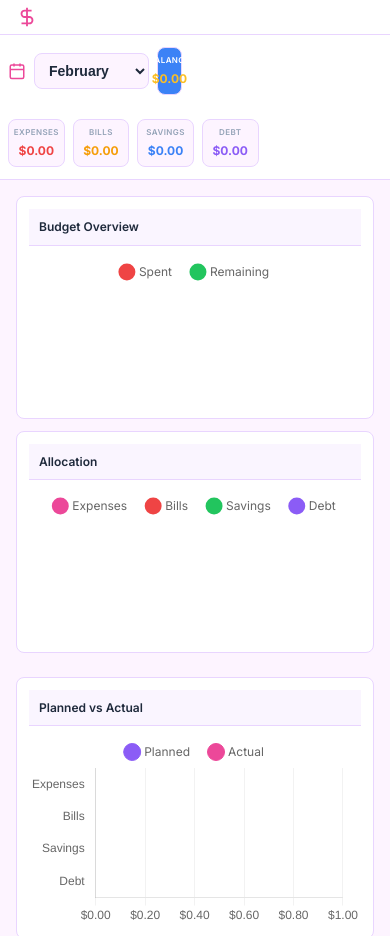
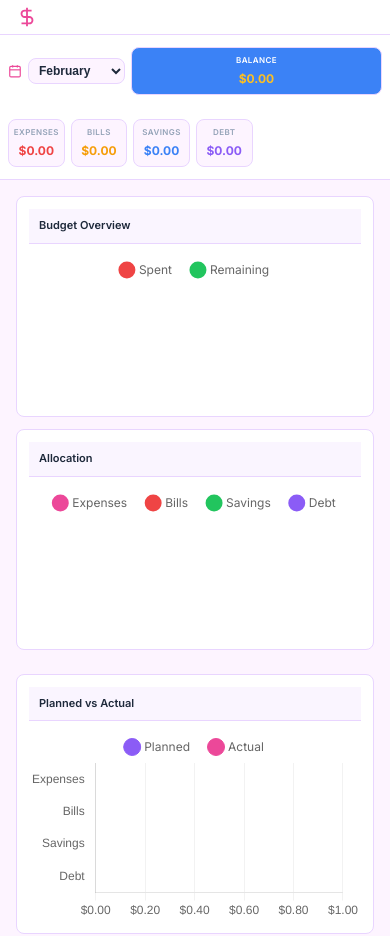
Before and after one commit to ImmaculateEben/personal-finance, a plain HTML site: page index.html in a window 390 px wide. Shown: the top 936 px of the page. Drawn offline with nearby package versions, Linux system fonts and the light colour scheme.

Commit message:
Reduce card title font sizes for more compact look

```diff
--- a/css/style.css
+++ b/css/style.css
@@ -329,7 +329,7 @@ body {
 }
 
 .section-title {
-    font-size: 0.875rem;
+    font-size: 0.8125rem;
     font-weight: 600;
     color: var(--text-primary);
     padding: 0.75rem 1rem;
@@ -1259,14 +1259,38 @@ body {
 
     .month-center-wrapper {
         display: flex;
-        justify-content: space-between;
+        justify-content: flex-start;
         align-items: center;
+        gap: 0.5rem;
         padding: 0.25rem 0;
         width: 100%;
     }
 
+    .calendar-icon {
+        width: 16px;
+        height: 16px;
+        flex-shrink: 0;
+    }
+
+    .month-selector {
+        padding: 0.375rem 0.5rem;
+        font-size: 0.8125rem;
+    }
+
+    .mobile-balance {
+        display: flex !important;
+        margin-left: auto;
+        padding: 0.375rem 0.625rem;
+        min-width: auto;
+        white-space: nowrap;
+    }
+
+    .desktop-only {
+        display: none;
+    }
+
     .budget-dashboard-title {
-        font-size: 0.9375rem;
+        display: none;
     }
 
     .header-summary-items {
@@ -1301,16 +1325,26 @@ body {
 
     .header-summary-item {
         flex: 0 0 auto;
-        min-width: 80px;
+        min-width: 70px;
         scroll-snap-align: start;
-    }
-
-    .mobile-balance {
-        display: flex !important;
-    }
-
-    .desktop-only {
-        display: none;
+        padding: 0.375rem 0.5rem;
+    }
+
+    .header-summary-label {
+        font-size: 0.5rem;
+    }
+
+    .header-summary-value {
+        font-size: 0.75rem;
+    }
+
+    .header-summary-item.balance {
+        background: #3b82f6;
+    }
+
+    .header-summary-item.balance .header-summary-label,
+    .header-summary-item.balance .header-summary-value {
+        color: #fff;
     }
 
     .main-content {
@@ -1326,7 +1360,7 @@ body {
     }
 
     .section-title {
-        font-size: 0.8125rem;
+        font-size: 0.75rem;
         padding: 0.625rem 0.75rem;
     }
 
@@ -1517,15 +1551,33 @@ body {
 
     .month-center-wrapper {
         display: flex;
-        justify-content: space-between;
+        justify-content: flex-start;
         align-items: center;
+        gap: 0.375rem;
+    }
+
+    .calendar-icon {
+        width: 14px;
+        height: 14px;
+    }
+
+    .month-selector {
+        padding: 0.25rem 0.375rem;
+        font-size: 0.75rem;
     }
 
     .mobile-balance {
         display: flex !important;
+        margin-left: auto;
+        padding: 0.25rem 0.5rem;
+        min-width: auto;
     }
 
     .desktop-only {
+        display: none;
+    }
+
+    .budget-dashboard-title {
         display: none;
     }
 
@@ -1536,7 +1588,7 @@ body {
         scroll-snap-type: x mandatory;
         -webkit-overflow-scrolling: touch;
         scrollbar-width: none;
-        gap: 0.5rem;
+        gap: 0.375rem;
         width: 100%;
         padding: 0.25rem 0;
     }
@@ -1552,7 +1604,7 @@ body {
         scroll-snap-type: x mandatory;
         -webkit-overflow-scrolling: touch;
         scrollbar-width: none;
-        gap: 0.5rem;
+        gap: 0.375rem;
     }
 
     .header-summary-scroll::-webkit-scrollbar {
@@ -1561,7 +1613,7 @@ body {
 
     .header-summary-item {
         flex: 0 0 auto;
-        min-width: 70px;
+        min-width: 60px;
         scroll-snap-align: start;
         padding: 0.25rem 0.375rem;
     }
@@ -1572,6 +1624,15 @@ body {
 
     .header-summary-value {
         font-size: 0.75rem;
+    }
+
+    .header-summary-item.balance {
+        background: #3b82f6;
+    }
+
+    .header-summary-item.balance .header-summary-label,
+    .header-summary-item.balance .header-summary-value {
+        color: #fff;
     }
 
     .main-content {
@@ -1584,7 +1645,7 @@ body {
     }
 
     .section-title {
-        font-size: 0.75rem;
+        font-size: 0.6875rem;
         padding: 0.5rem 0.625rem;
     }
 
```
